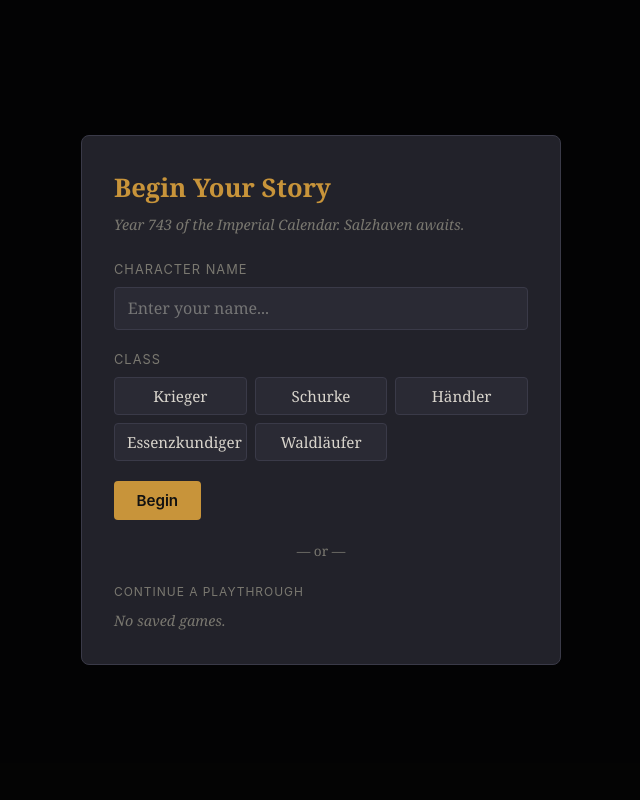
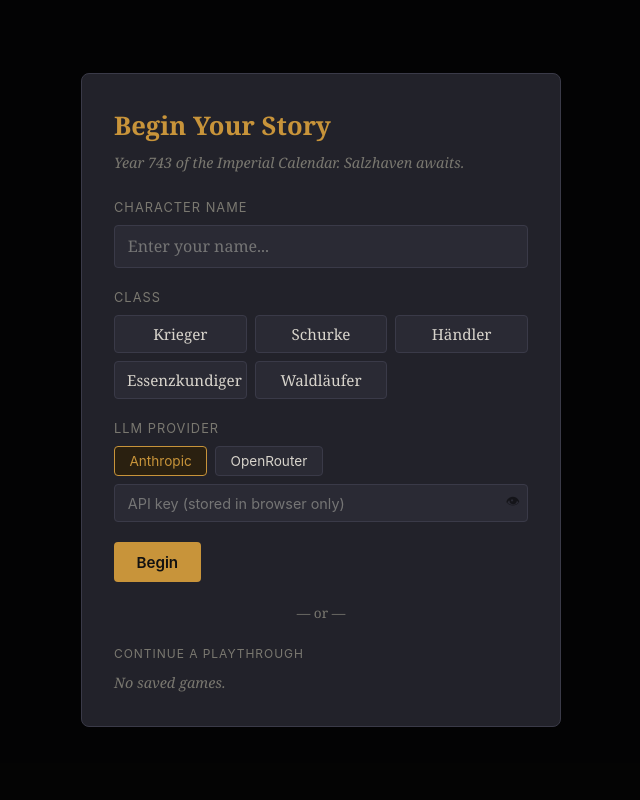
Before and after one commit to noledge5/Jotunland, a Flask app: page / in a window 1280 px wide. Shown: the whole page, without its empty margins (319-959 px from the left). Run offline with Flask 3, Linux system fonts and the light colour scheme; data that the repository does not hold is empty.

Commit message:
Add API key input and OpenRouter provider support
- UI: API key field (password, show/hide toggle) + provider selector
  (Anthropic direct / OpenRouter) + model text field with quick-pick
  suggestions; all saved to localStorage
- llm.py: Unified _call_llm() dispatcher; Anthropic path uses SDK,
  OpenRouter path uses httpx with OpenAI-compatible /chat/completions
- app.py: Extracts api_key/model/provider from request body and passes
  through to all three LLM call sites (classify, narrate, synopsis)

```diff
--- a/rpg_engine/app.py
+++ b/rpg_engine/app.py
@@ -119,6 +119,9 @@ def new_game():
 
     char_name = data['name'].strip()
     char_class = data['class'].strip()
+    api_key = data.get('api_key') or None
+    model = data.get('model') or None
+    provider = data.get('provider', 'anthropic')
 
     skills_data = _load_skills()
     valid_classes = list(skills_data['class_starting_skills'].keys())
@@ -177,7 +180,7 @@ def new_game():
     # Generate opening narration
     initial_engine_result = {"needs_roll": False, "skill_result": None, "status": "new_game"}
     context_prompt = build_context(playthrough_id, "I arrive at the Goldenes Schiff and look around.", initial_engine_result)
-    narrator_output = generate_narration(context_prompt)
+    narrator_output = generate_narration(context_prompt, api_key=api_key, model=model, provider=provider)
     narration = narrator_output.get("narration", "You stand in the Goldenes Schiff, a familiar crossroads of travelers and secrets.")
 
     # Log the opening turn
@@ -251,8 +254,13 @@ def take_turn():
     scene_name = scene_row['name'] if scene_row else current_scene_id
     conn2.close()
 
+    api_key = data.get('api_key') or None
+    model = data.get('model') or None
+    provider = data.get('provider', 'anthropic')
+
     # 2. Classify action (LLM Call #1)
-    classifier_output = classify_action(player_input, skill_list, scene_name, in_combat)
+    classifier_output = classify_action(player_input, skill_list, scene_name, in_combat,
+                                        api_key=api_key, model=model, provider=provider)
 
     # 3. Resolve mechanics
     skill_result = None
@@ -278,7 +286,7 @@ def take_turn():
     context_prompt = build_context(playthrough_id, player_input, engine_result)
 
     # 5. Generate narration (LLM Call #2)
-    narrator_output = generate_narration(context_prompt)
+    narrator_output = generate_narration(context_prompt, api_key=api_key, model=model, provider=provider)
     narration = narrator_output.get("narration", "The moment passes.")
 
     # 6. Apply narrator output to DB
@@ -311,7 +319,8 @@ def take_turn():
         recent_narrations = [t['narration'] for t in reversed(recent_turns)]
         p = conn3.execute("SELECT name, class, level FROM player WHERE playthrough_id=?", (playthrough_id,)).fetchone()
         player_summary = f"{p['name']} the {p['class']} (Level {p['level']})"
-        synopsis = generate_session_synopsis(recent_narrations, player_summary)
+        synopsis = generate_session_synopsis(recent_narrations, player_summary,
+                                              api_key=api_key, model=model, provider=provider)
         conn3.execute(
             "INSERT INTO session_log (playthrough_id, summary) VALUES (?,?)",
             (playthrough_id, synopsis)
--- a/rpg_engine/static/style.css
+++ b/rpg_engine/static/style.css
@@ -144,6 +144,38 @@ html, body {
 .save-name { font-weight: 600; color: var(--text); flex: 1; }
 .save-class { color: var(--text-muted); }
 .save-level { color: var(--accent2); min-width: 3rem; text-align: right; }
+
+/* ── API Key / Provider ───────────────────────────────── */
+.provider-btn {
+  background: var(--bg3); border: 1px solid var(--border);
+  border-radius: 4px; color: var(--text); padding: 0.4rem 0.9rem;
+  cursor: pointer; font-family: var(--font-ui); font-size: 0.85rem;
+  transition: border-color 0.15s, color 0.15s;
+}
+.provider-btn:hover { border-color: var(--accent2); }
+.provider-btn.selected { border-color: var(--accent); color: var(--accent); background: #2a2010; }
+
+#api-key {
+  width: 100%; background: var(--bg3); border: 1px solid var(--border);
+  border-radius: 4px; color: var(--text); padding: 0.6rem 2.4rem 0.6rem 0.8rem;
+  font-size: 0.9rem; font-family: var(--font-ui); outline: none;
+}
+#api-key:focus { border-color: var(--accent); }
+
+#key-toggle {
+  position: absolute; right: 8px; top: 50%; transform: translateY(-50%);
+  background: none; border: none; cursor: pointer; font-size: 14px;
+  opacity: 0.5; padding: 0;
+}
+#key-toggle:hover { opacity: 1; }
+
+.model-suggestion {
+  background: var(--bg3); border: 1px solid var(--border);
+  border-radius: 3px; color: var(--text-muted); padding: 2px 7px;
+  font-size: 0.75rem; font-family: var(--font-ui); cursor: pointer;
+  white-space: nowrap;
+}
+.model-suggestion:hover { border-color: var(--accent2); color: var(--text); }
 
 /* ── Buttons ──────────────────────────────────────────── */
 .btn-primary {
--- a/rpg_engine/templates/index.html
+++ b/rpg_engine/templates/index.html
@@ -22,6 +22,22 @@
           <!-- populated by JS -->
         </div>
       </div>
+      <div class="form-group">
+        <label>LLM Provider</label>
+        <div style="display:flex;gap:8px;margin-bottom:8px;">
+          <button type="button" class="provider-btn selected" data-provider="anthropic" onclick="selectProvider('anthropic')">Anthropic</button>
+          <button type="button" class="provider-btn" data-provider="openrouter" onclick="selectProvider('openrouter')">OpenRouter</button>
+        </div>
+        <div style="position:relative;">
+          <input type="password" id="api-key" placeholder="API key (stored in browser only)" autocomplete="off">
+          <button type="button" id="key-toggle" onclick="toggleKeyVisibility()" title="Show/hide key">👁</button>
+        </div>
+        <div id="openrouter-model-row" style="margin-top:8px;display:none;">
+          <input type="text" id="or-model" placeholder="Model (e.g. anthropic/claude-sonnet-4-5)" style="width:100%;background:var(--bg3);border:1px solid var(--border);border-radius:4px;color:var(--text);padding:0.6rem 0.8rem;font-size:0.9rem;font-family:var(--font-ui);outline:none;">
+          <div id="model-suggestions" style="display:flex;flex-wrap:wrap;gap:4px;margin-top:6px;"></div>
+        </div>
+      </div>
+
       <div id="modal-error" class="error-msg hidden"></div>
       <button id="start-btn" class="btn-primary">Begin</button>
       <div id="modal-loading" class="spinner hidden"></div>
@@ -91,11 +107,90 @@
     let state = {
       playthroughId: null,
       selectedClass: null,
-      gameState: null
+      gameState: null,
+      provider: 'anthropic',
+      apiKey: '',
+      model: ''
     };
+
+    const OPENROUTER_MODELS = [
+      'anthropic/claude-sonnet-4-5',
+      'anthropic/claude-3-5-haiku',
+      'openai/gpt-4o',
+      'openai/gpt-4o-mini',
+      'google/gemini-flash-1.5',
+      'meta-llama/llama-3.3-70b-instruct',
+      'mistralai/mistral-large',
+      'deepseek/deepseek-chat',
+    ];
+
+    // ── Provider / Key UI ──────────────────────────────────
+    function selectProvider(p) {
+      state.provider = p;
+      document.querySelectorAll('.provider-btn').forEach(b => {
+        b.classList.toggle('selected', b.dataset.provider === p);
+      });
+      const modelRow = document.getElementById('openrouter-model-row');
+      modelRow.style.display = p === 'openrouter' ? 'block' : 'none';
+      if (p === 'openrouter' && !document.getElementById('model-suggestions').children.length) {
+        renderModelSuggestions();
+      }
+      saveSettings();
+    }
+
+    function renderModelSuggestions() {
+      const el = document.getElementById('model-suggestions');
+      el.innerHTML = '';
+      OPENROUTER_MODELS.forEach(m => {
+        const btn = document.createElement('button');
+        btn.type = 'button';
+        btn.className = 'model-suggestion';
+        btn.textContent = m;
+        btn.onclick = () => { document.getElementById('or-model').value = m; saveSettings(); };
+        el.appendChild(btn);
+      });
+    }
+
+    function toggleKeyVisibility() {
+      const inp = document.getElementById('api-key');
+      inp.type = inp.type === 'password' ? 'text' : 'password';
+    }
+
+    function saveSettings() {
+      const key = document.getElementById('api-key').value;
+      const model = document.getElementById('or-model')?.value || '';
+      state.apiKey = key;
+      state.model = model;
+      try {
+        localStorage.setItem('rpg_provider', state.provider);
+        localStorage.setItem('rpg_api_key', key);
+        localStorage.setItem('rpg_model', model);
+      } catch(e) {}
+    }
+
+    function loadSettings() {
+      try {
+        const p = localStorage.getItem('rpg_provider') || 'anthropic';
+        const k = localStorage.getItem('rpg_api_key') || '';
+        const m = localStorage.getItem('rpg_model') || '';
+        state.provider = p;
+        state.apiKey = k;
+        state.model = m;
+        document.getElementById('api-key').value = k;
+        if (document.getElementById('or-model')) document.getElementById('or-model').value = m;
+        selectProvider(p);
+      } catch(e) {}
+    }
+
+    // Save on input change
+    document.addEventListener('DOMContentLoaded', () => {
+      document.getElementById('api-key').addEventListener('input', saveSettings);
+      document.getElementById('or-model')?.addEventListener('input', saveSettings);
+    });
 
     // ── Init ───────────────────────────────────────────────
     async function init() {
+      loadSettings();
       await loadClasses();
       await loadSaves();
     }
@@ -160,13 +255,20 @@
 
       if (!name) { showModalError('Enter a character name.'); return; }
       if (!cls) { showModalError('Select a class.'); return; }
+      saveSettings();
+      if (!state.apiKey && state.provider === 'openrouter') { showModalError('Enter an OpenRouter API key.'); return; }
 
       setModalLoading(true);
       try {
         const res = await fetch('/api/new_game', {
           method: 'POST',
           headers: {'Content-Type': 'application/json'},
-          body: JSON.stringify({ name, class: cls })
+          body: JSON.stringify({
+            name, class: cls,
+            api_key: state.apiKey || undefined,
+            model: state.model || undefined,
+            provider: state.provider
+          })
         });
         const data = await res.json();
         if (!res.ok) { showModalError(data.error || 'Error starting game.'); return; }
@@ -290,7 +392,13 @@
         const res = await fetch('/api/turn', {
           method: 'POST',
           headers: {'Content-Type': 'application/json'},
-          body: JSON.stringify({ playthrough_id: state.playthroughId, input: text })
+          body: JSON.stringify({
+            playthrough_id: state.playthroughId,
+            input: text,
+            api_key: state.apiKey || undefined,
+            model: state.model || undefined,
+            provider: state.provider
+          })
         });
         const data = await res.json();
         removeSpinner(spinner);
```
Also changed, not shown: rpg_engine/llm.py (+85 -84 lines).
